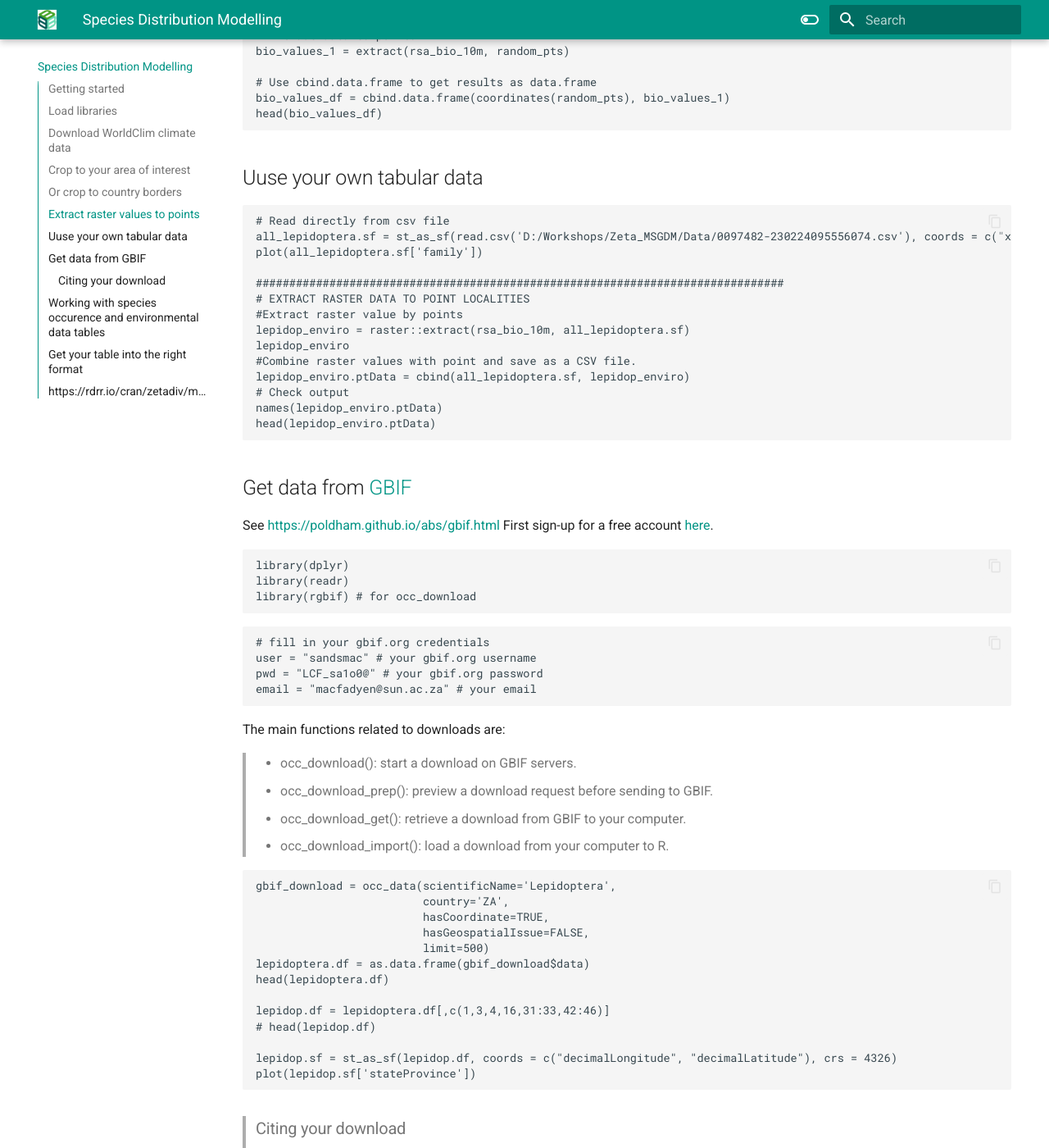
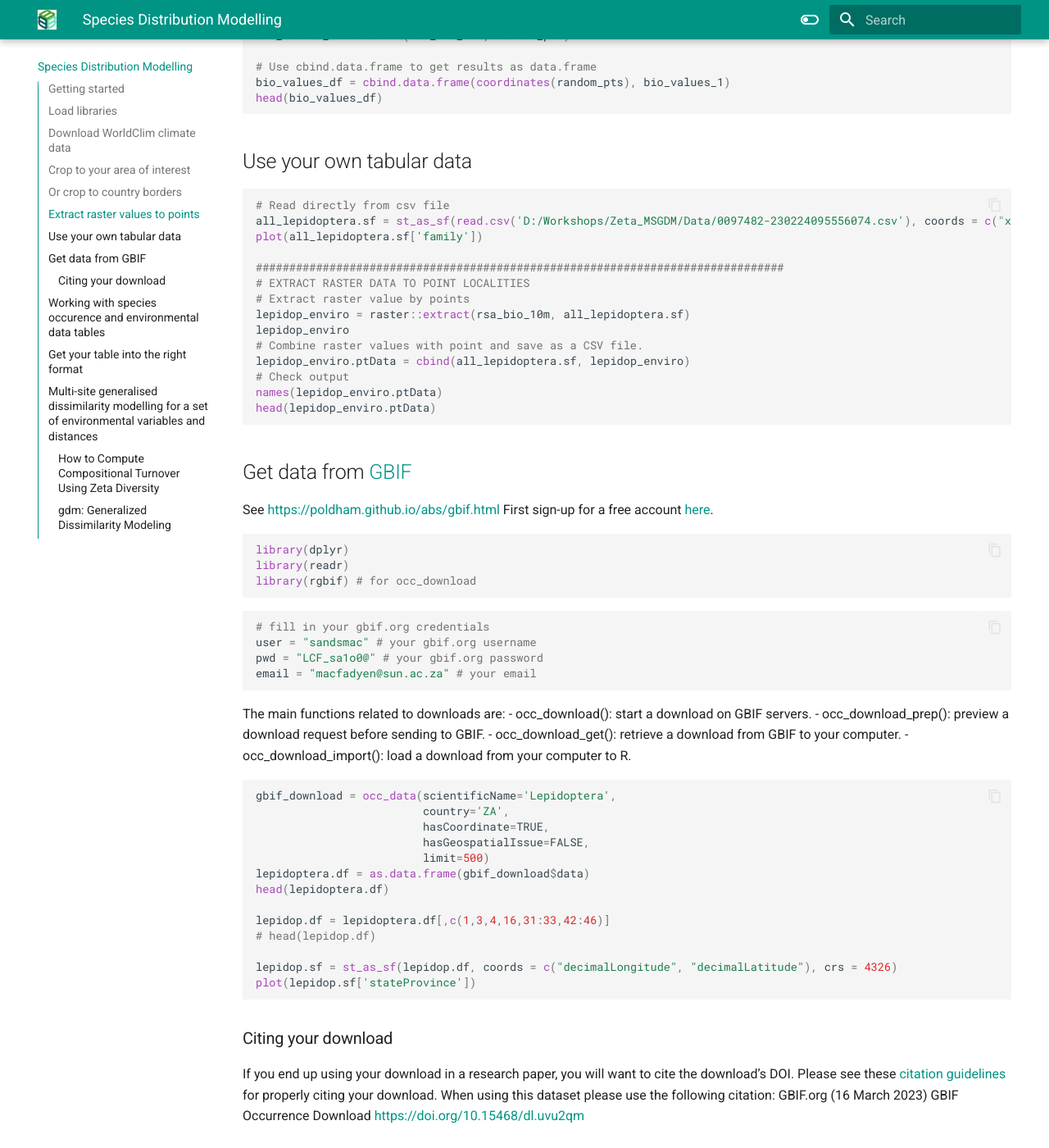
Before and after one commit to BioMath-Lab/biomath-docs, an MkDocs documentation site: the page built from docs/sdm.md, in a window 1280 px wide and 1400 px high, scrolled down 2120 px. Shown: the whole window at 82% size. Built offline with MkDocs 1.6.1 and Material for MkDocs 9.7.7, drawn with Linux system fonts in a browser that asks for light colours; some of the changed text lies outside the part shown.

Commit message:
Update sdm.md

````diff
--- a/docs/sdm.md
+++ b/docs/sdm.md
@@ -7,7 +7,7 @@ This is an [R Markdown](http://rmarkdown.rstudio.com) Notebook. When you execute
 Try executing this chunk by clicking the *Run* button within the chunk or by placing your cursor inside it and pressing *Ctrl+Shift+Enter*.
 
 ## Load libraries
-```
+```r
 # See https://rsh249.github.io/bioinformatics/spatial.html
 
 # install.packages("ENMeval", INSTALL_opts="--no-multiarch")
@@ -30,7 +30,7 @@ library(zetadiv)
 ```
 
 ## Download [WorldClim](https://www.worldclim.org/data/index.html) climate data
-```
+```r
 # Download the WorldClim Bioclimatic variables for the world at a 10 arc-minute resolution
 bio_10m = getData('worldclim', var='bio', res=10, path='D:/Workshops/Zeta_MSGDM/Data') # Set your own path directory
 
@@ -43,7 +43,7 @@
 Read descriptions/definitions of [Bioclimatic variables](https://www.worldclim.org/data/bioclim.html).
 
 ## Crop to your area of interest
-```{r}
+```r
 # Define 'extent' of boundary
 # South Africa
 rsa_ext = extent(16, 33, -35, -22)
@@ -54,7 +54,7 @@
 ```
 
 ## Or crop to country borders
-```
+```r
 # Using GADM (gives a SpatialPolygonsDataFrame)
 rsa = getData('GADM', country='South Africa', level=0, path='D:/Workshops/Zeta_MSGDM/Data')
 # rsa = sf::st_as_sf(rsa)
@@ -65,14 +65,13 @@ rsa = getData('GADM', country='South Africa', level=0, path='D:/Workshops/Zeta_M
 # cc = country_codes()
 # View(cc)
 
-
 # Basic National map
 ggplot()+
   geom_sf(data=sf::st_as_sf(rsa))+
   ggtitle("South Africa")
 ```
 
-```
+```r
 # Crop Bioclimatic variables to South African border
 rsa_bio_10m = crop(bio_10m, rsa)
 plot(rsa_bio_10m[[1]]) # See result
@@ -82,7 +81,7 @@
 ```
 
 ## Extract raster values to points
-```
+```r
 # Create 100 random points across South Africa
 random_pts = spsample(rsa, n=100, type="random")
 
@@ -98,18 +97,18 @@ bio_values_df = cbind.data.frame(coordinates(random_pts), bio_values_1)
 head(bio_values_df)
 ```
 
-## Uuse your own tabular data
-```
+## Use your own tabular data
+```r
 # Read directly from csv file
 all_lepidoptera.sf = st_as_sf(read.csv('D:/Workshops/Zeta_MSGDM/Data/0097482-230224095556074.csv'), coords = c("x", "y"), crs = 4326)
 plot(all_lepidoptera.sf['family'])
 
 ###############################################################################
 # EXTRACT RASTER DATA TO POINT LOCALITIES
-#Extract raster value by points
+# Extract raster value by points
 lepidop_enviro = raster::extract(rsa_bio_10m, all_lepidoptera.sf)
 lepidop_enviro
-#Combine raster values with point and save as a CSV file.
+# Combine raster values with point and save as a CSV file.
 lepidop_enviro.ptData = cbind(all_lepidoptera.sf, lepidop_enviro)
 # Check output
 names(lepidop_enviro.ptData)
@@ -119,13 +118,13 @@ head(lepidop_enviro.ptData)
 ## Get data from [GBIF](https://www.gbif.org/)
 See [https://poldham.github.io/abs/gbif.html](https://poldham.github.io/abs/gbif.html)
 First sign-up for a free account [here]().
-```
+```r
 library(dplyr)
 library(readr)
 library(rgbif) # for occ_download
 ```
 
-```
+```r
 # fill in your gbif.org credentials
 user = "sandsmac" # your gbif.org username
 pwd = "LCF_sa1o0@" # your gbif.org password
@@ -133,12 +132,12 @@ email = "macfadyen@sun.ac.za" # your email
 ```
 
 The main functions related to downloads are:
-> - occ_download(): start a download on GBIF servers.
-> - occ_download_prep(): preview a download request before sending to GBIF.
-> - occ_download_get(): retrieve a download from GBIF to your computer.
-> - occ_download_import(): load a download from your computer to R.
+- occ_download(): start a download on GBIF servers.
+- occ_download_prep(): preview a download request before sending to GBIF.
+- occ_download_get(): retrieve a download from GBIF to your computer.
+- occ_download_import(): load a download from your computer to R.
 
-```
+```r
 gbif_download = occ_data(scientificName='Lepidoptera',
                          country='ZA',
                          hasCoordinate=TRUE,
@@ -154,14 +153,14 @@ lepidop.sf = st_as_sf(lepidop.df, coords = c("decimalLongitude", "decimalLatitud
 plot(lepidop.sf['stateProvince'])
 ```
 
-> ### Citing your download
+### Citing your download
 If you end up using your download in a research paper, you will want to cite the download’s DOI. Please see these [citation guidelines](https://www.gbif.org/citation-guidelines) for properly citing your download.
 When using this dataset please use the following citation:
 GBIF.org (16 March 2023) GBIF Occurrence Download [https://doi.org/10.15468/dl.uvu2qm](https://doi.org/10.15468/dl.uvu2qm)
 
 
 ## Working with species occurence and environmental data tables
-```
+```r
 # CONVERT TO DATAFRAME
 # all_lepidoptera.df = as.data.frame(all_lepidoptera.sf)
 all_lepidoptera.df = as.data.frame(cbind(all_lepidoptera.sf, st_coordinates(all_lepidoptera.sf)))[,-11]
@@ -178,7 +177,7 @@ head(lepidop_enviro.df)
 # summary(lepidop_enviro.df)
 ```
 
-```
+```r
 # SET COLUMN FORMATS
 lepidop_enviro.df$nameF = as.factor(lepidop_enviro.df$scientific)
 lepidop_enviro.df$dateT = as.Date(lepidop_enviro.df$date)
@@ -191,7 +190,7 @@ str(lepidop_enviro.df)
 ```
 
 ## Get your table into the right format
-```
+```r
 # str(lepidop_enviro.df)
 head(lepidop_enviro.df)
 
@@ -203,9 +202,10 @@ head(lepidop_enviro.pa)
 # View(lepidop_enviro.pa)
 ```
 
-
-## [https://rdrr.io/cran/zetadiv/man/Zeta.msgdm.html](https://rdrr.io/cran/zetadiv/man/Zeta.msgdm.html)
-```
+## Multi-site generalised dissimilarity modelling for a set of environmental variables and distances
+### How to Compute Compositional Turnover Using Zeta Diversity
+Using zetadiv: [https://rdrr.io/cran/zetadiv](https://rdrr.io/cran/zetadiv/man/Zeta.msgdm.html)
+```r
 lepidop_enviro.pa_noNA = lepidop_enviro.pa[complete.cases(lepidop_enviro.pa), ]
 Sitexy = as.data.frame(lepidop_enviro.pa_noNA[,1:3])
 # xy = st_as_sf(Sitexy, coords = c("X", "Y"), crs = 4326)
@@ -231,13 +231,13 @@ sppTab = as.data.frame(lepidop_enviro.pa_noNA[,c(1:3,23:1109)])
 # plot(exFormat1b[[1]])
 ```
 
-```
+```r
 # OR USE tidyr
 long = sppTab %>%
   pivot_longer(!c(unqIDF,X,Y), names_to = "nameF", values_to = "value")
 ```
 
-```
+```r
 # Dealing with biases associated with presence-only data
 #--------------------------------------
 # weight by site richness
@@ -258,9 +258,10 @@ gdmTab.sf = formatsitepair(long, bioFormat=2, XColumn="X", YColumn="Y",
                             predData=envTab, sppFilter=10)
 ```
 
-```
-# gdm analysis
-#--------------------------------------------------------
+### `gdm`: Generalized Dissimilarity Modeling
+[Read more about `gdm` analysis here](https://github.com/fitzLab-AL/GDM)
+
+```r
 gdm.1 = gdm(gdmTab.sf, geo=T)
 #summary(gdm.1)
 str(gdm.1)
@@ -278,7 +279,7 @@ plot(gdm.1.splineDat$x[,"Geographic"], gdm.1.splineDat$y[,"Geographic"], lwd=3,
      type="l", xlab="Geographic distance", ylab="Partial ecological distance")
 ```
 
-```
+```r
 zeta.ispline = Zeta.msgdm(sppTab[,c(4:1088)], envTab[,c(4:20)], xy, order=2,
                           rescale = TRUE,
                           rescale.pred = TRUE,
@@ -293,10 +294,3 @@ zeta.ispline = Zeta.msgdm(sppTab[,c(4:1088)], envTab[,c(4:20)], xy, order=2,
 dev.new()
 Plot.ispline(msgdm = zeta.ispline, data.env = envTab[c(4:20)], distance = TRUE)
 ```
-
-
-Add a new chunk by clicking the *Insert Chunk* button on the toolbar or by pressing *Ctrl+Alt+I*.
-
-When you save the notebook, an HTML file containing the code and output will be saved alongside it (click the *Preview* button or press *Ctrl+Shift+K* to preview the HTML file).
-
-The preview shows you a rendered HTML copy of the contents of the editor. Consequently, unlike *Knit*, *Preview* does not run any R code chunks. Instead, the output of the chunk when it was last run in the editor is displayed.
````
